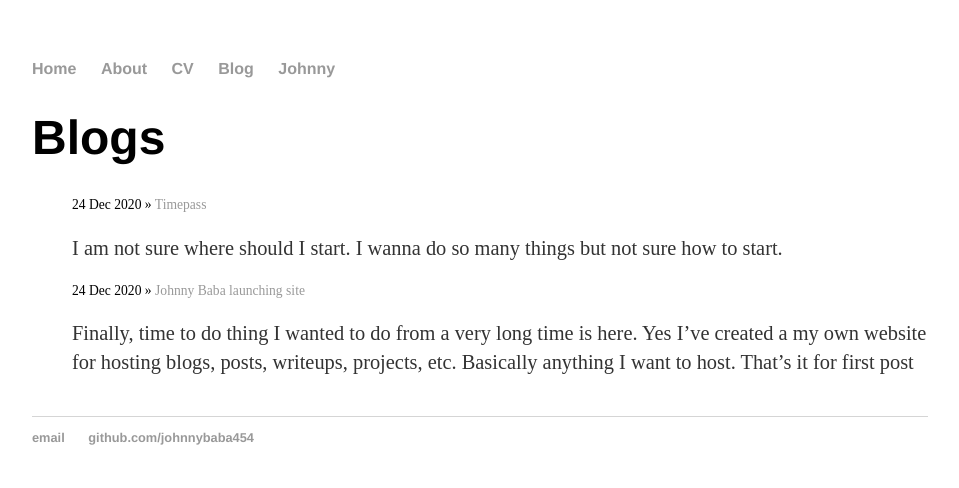
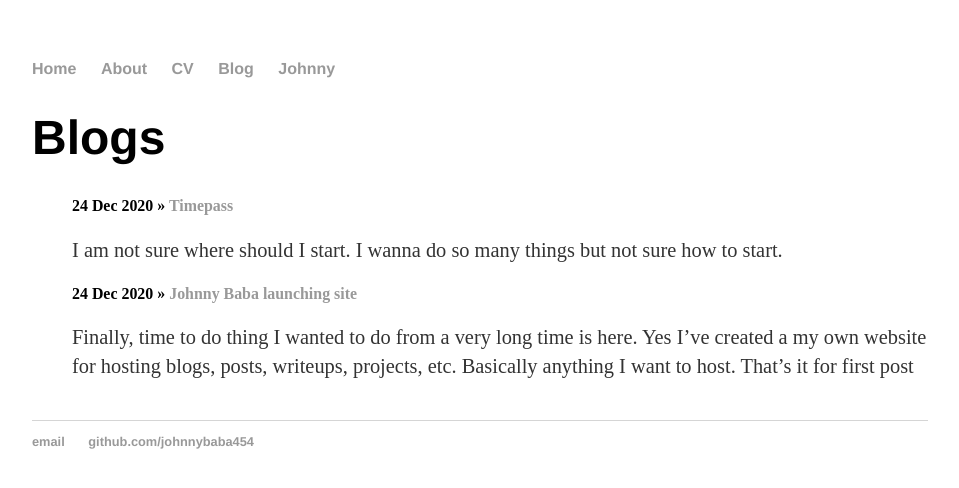
Before and after one commit to johnnybaba454/johnnybaba454.github.io, a Jekyll site: the page built from blog/index.html, in a window 1280 px wide. Shown: the top 488 px of the page, without its empty margins (160-1119 px from the left). Built offline with Jekyll 4.4.1, drawn with Linux system fonts in a browser that asks for light colours; Markdown is read by kramdown in place of the engine named in the settings.

```diff
--- a/blog/index.html
+++ b/blog/index.html
@@ -7,7 +7,7 @@ title: Blogs
 
 	  {% for post in site.posts %}
 	    <li>
-		    <span>{{ post.date | date_to_string }}</span> » <a href="{{ post.url }}" title="{{ post.title }}">{{ post.title }}</a>
+		    <h3><span>{{ post.date | date_to_string }}</span> » <a href="{{ post.url }}" title="{{ post.title }}">{{ post.title }}</a></h3>
 		    {{post.content}}
 
 
```
